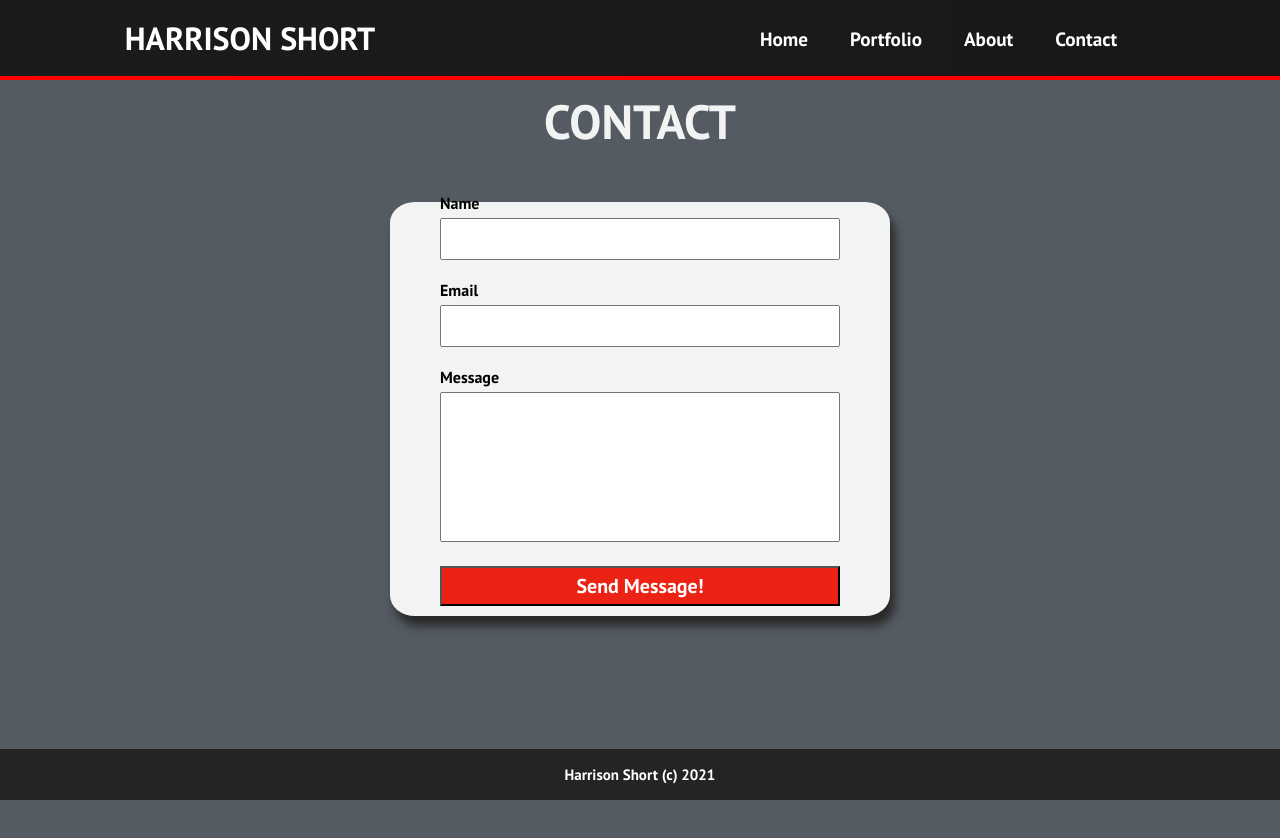
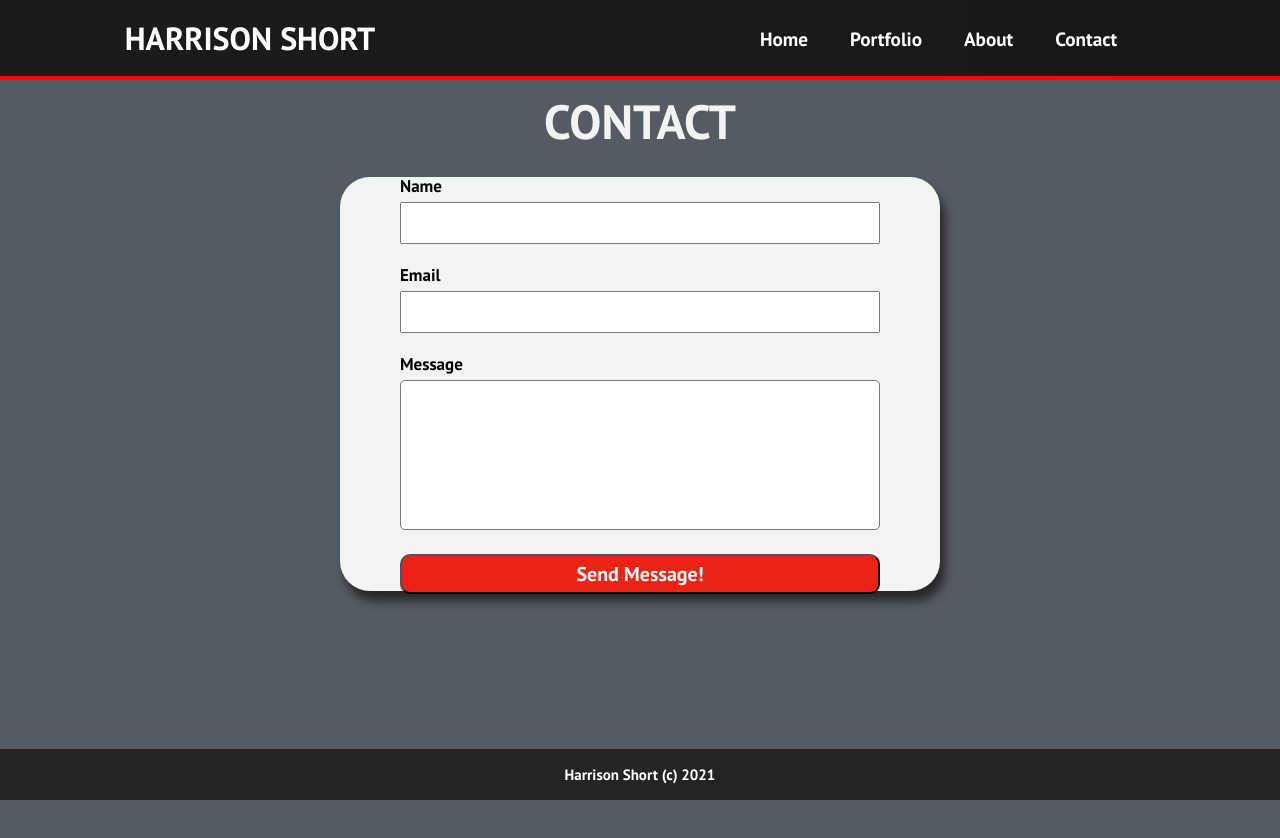
Before and after one commit to HarrisonShort/portfolio-website, a React (Create React App) app: page /contact in a window 1280 px wide. Shown: the top 838 px of the page. Built offline with nearby package versions, Linux system fonts and the light colour scheme.

Commit message:
ADD some cleanup

```diff
--- a/src/components/pages/contact/Contact.css
+++ b/src/components/pages/contact/Contact.css
@@ -2,23 +2,18 @@
   display: flex;
   box-shadow: 5px 10px 10px rgb(41, 40, 40);
   background: #f2f4f3;
-  display: flex;
   align-items: center;
-  width: 500px;
   justify-content: center;
+
+  width: 600px;
   max-height: 55%;
-  margin: 50px;
-  border-radius: 5%;
+
+  margin: 25px;
+  border-radius: 30px;
+  align-content: center;
 }
 
-.form-group {
-  display: flex;
-  margin-bottom: 15px;
-  box-sizing: border-box;
-  width: 100%;
-}
-
-.contact-form {
+form {
   width: 80%;
 }
 
@@ -32,6 +27,10 @@ input[type="text"] {
   width: 100%;
 }
 
+label {
+  font-size: 17px;
+}
+
 textarea {
   padding: 10px;
   display: inline-block;
@@ -40,6 +39,7 @@ textarea {
   height: 150px;
   margin-top: 5px;
   resize: none;
+  border-radius: 5px;
 }
 
 .submit-button {
@@ -48,6 +48,7 @@ textarea {
   padding: 5px;
   color: white;
   background-color: #eb2214;
+  border-radius: 10px;
 }
 
 .submit-button:hover {
--- a/src/components/pages/contact/Contact.js
+++ b/src/components/pages/contact/Contact.js
@@ -11,7 +11,7 @@ export default function Contact() {
             <h1 id="page-header">CONTACT</h1>
             <div div className="page-container">
                 <div className="form-container">
-                    <form className="contact-form" onSubmit={submitForm}>
+                    <form onSubmit={submitForm}>
                         <div className="form-element">
                             <label htmlFor="name-input">Name</label>
                             <input type="text" id="name-input"></input>
@@ -27,9 +27,7 @@ export default function Contact() {
                             <textarea id="message-input"></textarea>
                         </div>
 
-                        <div className="form-element">
-                            <button className="submit-button">Send Message!</button>
-                        </div>
+                        <button className="submit-button">Send Message!</button>
                     </form>
                 </div>
 
```
